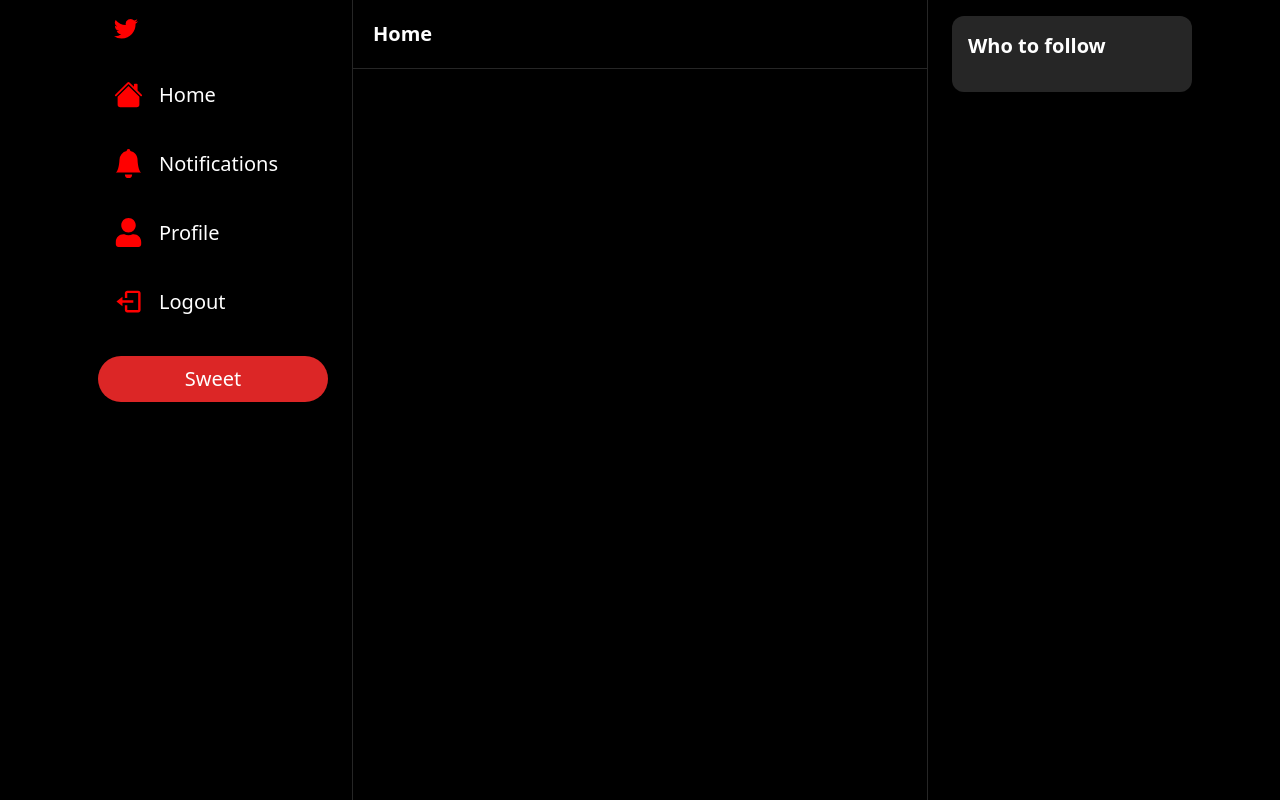
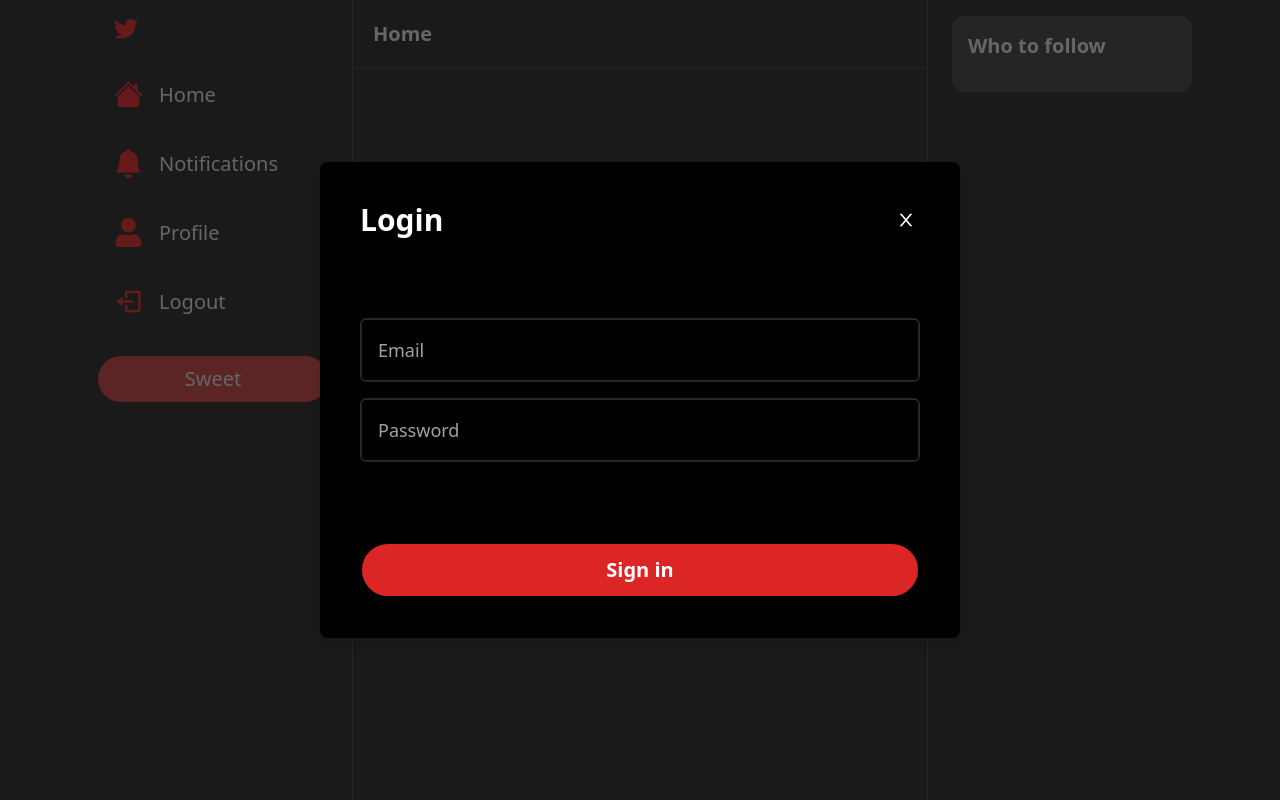
Before and after one commit to reksor/twitter-lookalike, a Next.js app: page / in a window 1280 px wide. Built offline with nearby package versions, Linux system fonts and the light colour scheme.

Commit message:
Login component
added THAT

```diff
--- /dev/null
+++ b/components/modals/LoginModal.tsx
@@ -0,0 +1,59 @@
+import useLoginModal from "@/hooks/useLoginModal";
+import { useCallback, useState } from "react";
+import Input from "../Input";
+import Modal from "../Modal";
+
+const LoginModal = () => {
+    const loginModal=useLoginModal();
+
+    const [email,setEmail]=useState('');
+    const [passowrd,setPassword]=useState('');
+    const [isLoading,setIsLoading]=useState(false);
+
+    const onSubmit=useCallback(async()=>{
+        try{
+            setIsLoading(true);
+
+            //TODO add login
+
+            loginModal.onClose()
+
+        } catch(error){
+            console.log(error);
+
+        }finally{
+            setIsLoading(false)
+        }
+    },[loginModal]);
+
+const bodyContent=(
+    <div className="flex flex-col gap-4">
+        <Input
+        placeholder="Email"
+        onChange={(e)=>setEmail(e.target.value)}
+        value={email}
+        disabled={isLoading}
+        />
+          <Input
+        placeholder="Password"
+        onChange={(e)=>setPassword(e.target.value)}
+        value={passowrd}
+        disabled={isLoading}
+        />
+    </div>
+)
+
+    return (
+        <Modal
+        disabled={isLoading}
+        isOpen={loginModal.isOpen}
+        title="Login"
+        actionLabel="Sign in"
+        onClose={loginModal.onClose}
+        onSubmit={onSubmit}
+        body={bodyContent}
+        />
+      );
+}
+
+export default LoginModal;
--- /dev/null
+++ b/hooks/useLoginModal.ts
@@ -0,0 +1,17 @@
+import {create} from 'zustand'
+
+interface LoginModalStore{
+    isOpen: boolean;
+    onOpen:()=>void;
+    onClose:()=>void;
+};
+
+const useLoginModal= create<LoginModalStore>((set)=>({
+
+        isOpen:true,
+        onOpen:()=>set({isOpen: true}),
+        onClose:()=>set({isOpen: false}),
+
+}));
+
+export default useLoginModal;
--- a/package.json
+++ b/package.json
@@ -22,6 +22,7 @@
     "react-icons": "^4.8.0",
     "react-items": "^0.1.0",
     "tailwindcss": "3.3.1",
-    "typescript": "5.0.4"
+    "typescript": "5.0.4",
+    "zustand": "^4.3.7"
   }
 }
--- a/pages/_app.tsx
+++ b/pages/_app.tsx
@@ -1,12 +1,13 @@
 import Layout from '@/components/Layout'
 import Modal from '@/components/Modal'
+import LoginModal from '@/components/modals/LoginModal'
 import '@/styles/globals.css'
 import type { AppProps } from 'next/app'
 
 export default function App({ Component, pageProps }: AppProps) {
   return (
     <>
-
+   <LoginModal/>
     <Layout>
       <Component {...pageProps} />
     </Layout>
```
Also changed, not shown: 1 other file (tests, documents, lock files or other folders).
